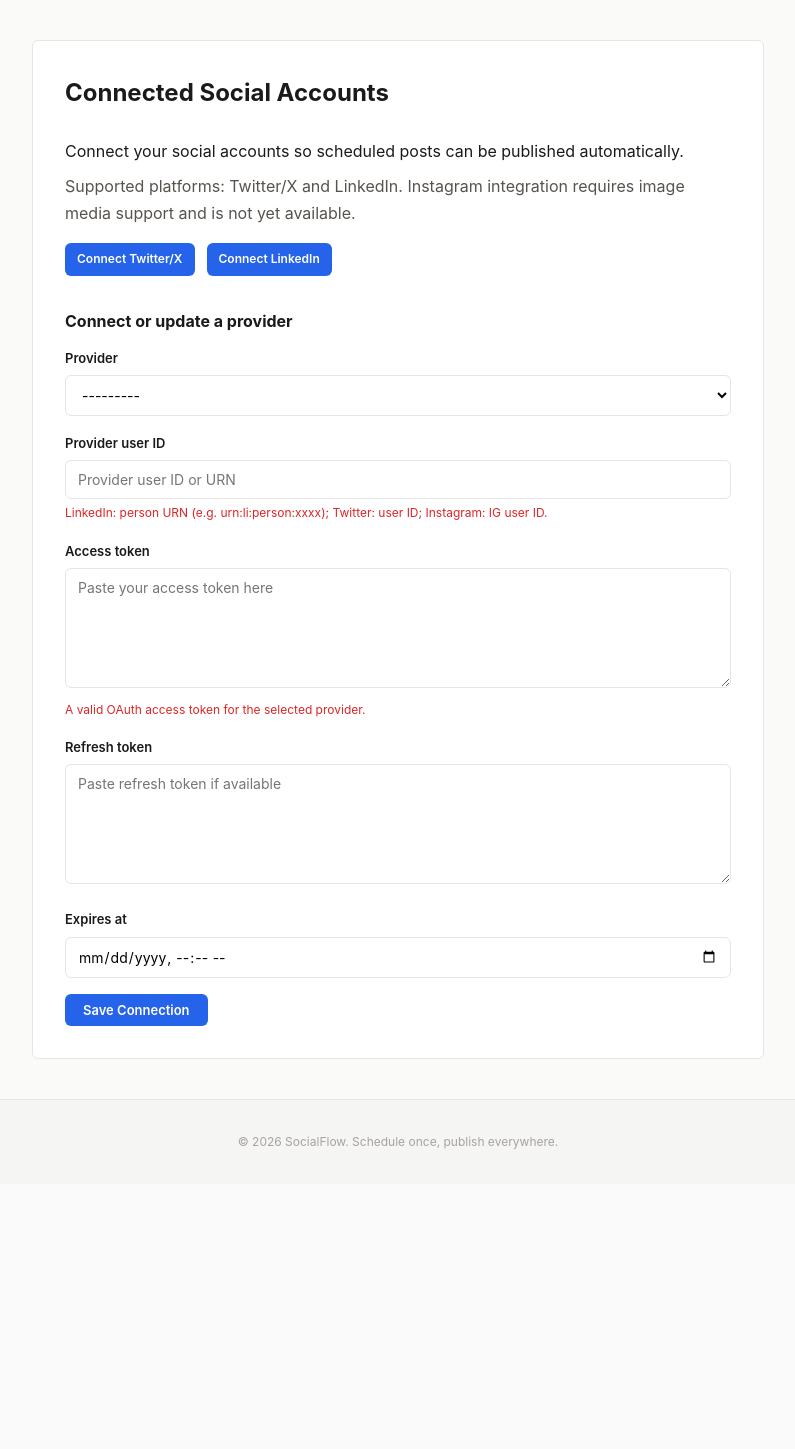
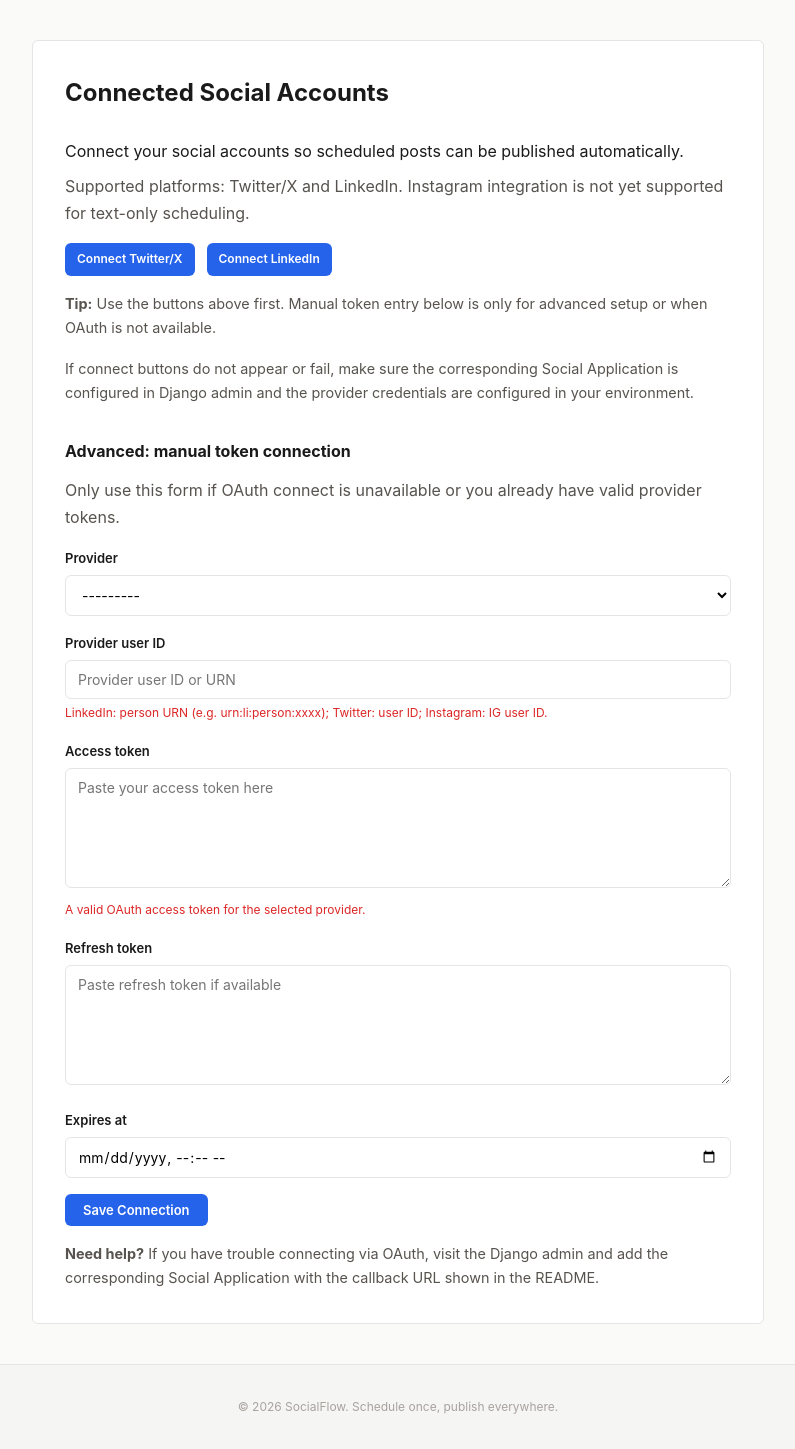
Before and after one commit to Cjbwebdev/socialflow, a Django app: page /social-accounts/ in a window 1280 px wide. Shown: the part 56-1505 px from the top of the page, without its empty margins (242-1037 px from the left). Before the commit the page ends 1205 px from the top, so only its background shows below. Run offline with Django 5.2, Linux system fonts and the light colour scheme; the visitor is signed in with stand-in values (Sample User, id 1); some libraries are stand-ins or nearby versions.

Commit message:
Improve OAuth connect UX and add social setup help

```diff
--- a/templates/accounts/social_accounts.html
+++ b/templates/accounts/social_accounts.html
@@ -9,7 +9,7 @@
     {% for msg in messages %}<div class="msg {% if msg.level == 40 %}msg-error{% else %}msg-success{% endif %}">{{ msg }}</div>{% endfor %}
     <div style="margin-bottom:2rem;">
         <p>Connect your social accounts so scheduled posts can be published automatically.</p>
-        <p style="color:var(--text-secondary);margin-top:0.5rem;">Supported platforms: Twitter/X and LinkedIn. Instagram integration requires image media support and is not yet available.</p>
+        <p style="color:var(--text-secondary);margin-top:0.5rem;">Supported platforms: Twitter/X and LinkedIn. Instagram integration is not yet supported for text-only scheduling.</p>
         <div style="display:flex;gap:0.75rem;margin-top:1rem;flex-wrap:wrap;">
             {% providers_media_js %}
             {% for provider in available_providers %}
@@ -19,6 +19,12 @@
                     <a href="{% provider_login_url provider.id process='connect' %}" class="btn btn-accent btn-sm">Connect {{ provider.label }}</a>
                 {% endif %}
             {% endfor %}
+        </div>
+        <div style="margin-top:1rem;color:var(--text-secondary);font-size:0.9rem;">
+            <strong>Tip:</strong> Use the buttons above first. Manual token entry below is only for advanced setup or when OAuth is not available.
+        </div>
+        <div style="margin-top:1rem;color:var(--text-secondary);font-size:0.9rem;">
+            If connect buttons do not appear or fail, make sure the corresponding Social Application is configured in Django admin and the provider credentials are configured in your environment.
         </div>
     </div>
 
@@ -59,7 +65,8 @@
     {% endif %}
 
     <div>
-        <h3 style="font-size:1rem;margin-bottom:0.75rem;">Connect or update a provider</h3>
+        <h3 style="font-size:1rem;margin-bottom:0.75rem;">Advanced: manual token connection</h3>
+        <p style="color:var(--text-secondary);margin-bottom:1rem;">Only use this form if OAuth connect is unavailable or you already have valid provider tokens.</p>
         <form method="post">
             {% csrf_token %}
             <div class="form-group">
@@ -86,6 +93,9 @@
             </div>
             <button type="submit" class="btn btn-accent">Save Connection</button>
         </form>
+        <div style="margin-top:1rem;color:var(--text-secondary);font-size:0.9rem;">
+            <strong>Need help?</strong> If you have trouble connecting via OAuth, visit the Django admin and add the corresponding Social Application with the callback URL shown in the README.
+        </div>
     </div>
 </div>
 </div>
```
Also changed, not shown: README.md.
